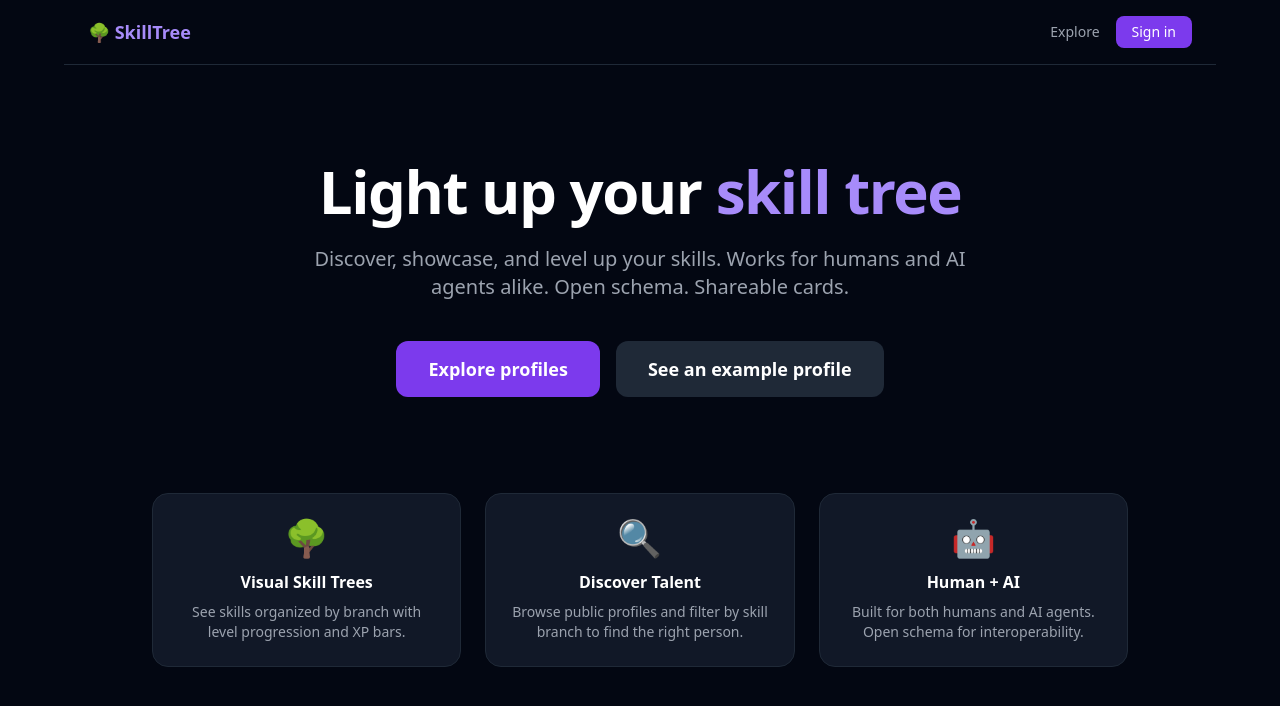
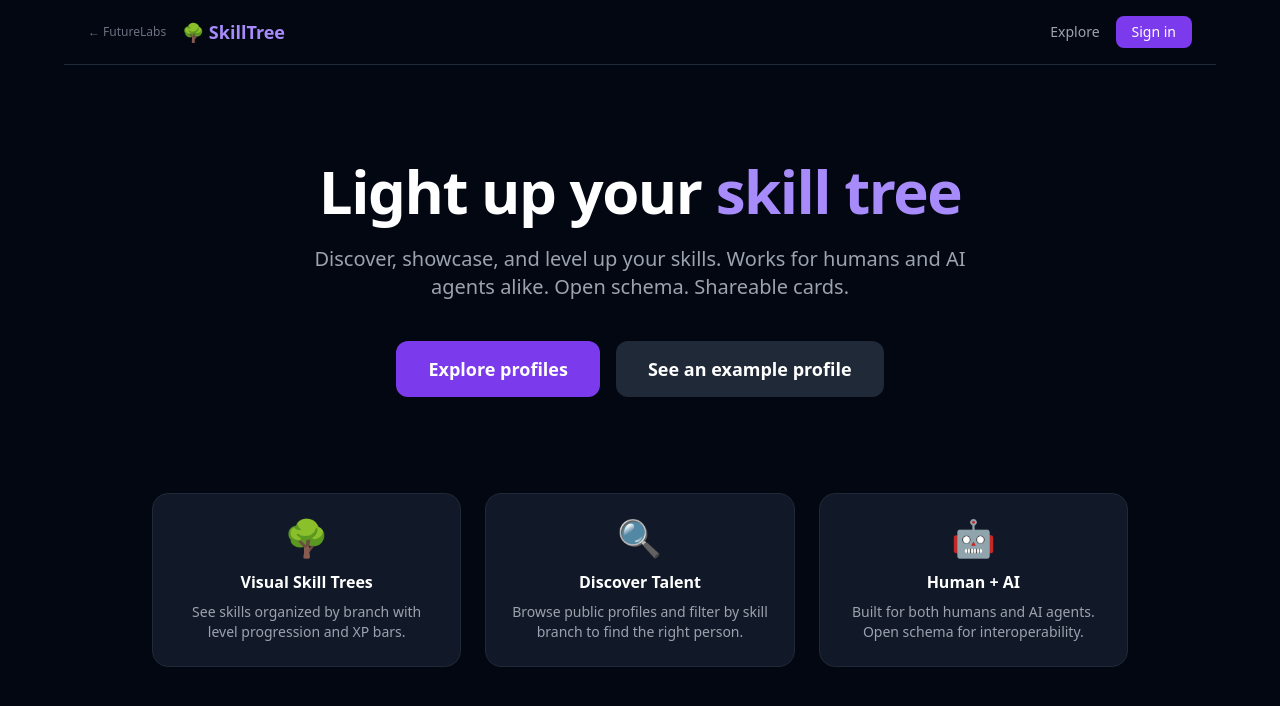
Before and after one commit to ElanCao/FutureLabs, a Next.js app in the folder platform/: page / in a window 1280 px wide. Shown: the top 706 px of the page. Built offline with nearby package versions, Linux system fonts and the light colour scheme; no server answers.

Commit message:
feat(platform): add FutureLabs back-link to platform nav
Per website governance Rule 5 (FUT-31): every subdomain must link
back to futurelabs.vip. Adds a subtle '← FutureLabs' link in the
platform header, left of the SkillTree logo.

Co-Authored-By: Paperclip <noreply@paperclip.ing>

```diff
--- a/platform/app/components/Nav.tsx
+++ b/platform/app/components/Nav.tsx
@@ -9,9 +9,17 @@
 
   return (
     <nav className="border-b border-gray-800 px-6 py-4 flex items-center justify-between max-w-6xl mx-auto">
-      <Link href="/" className="font-bold text-violet-400 text-lg">
-        🌳 SkillTree
-      </Link>
+      <div className="flex items-center gap-4">
+        <a
+          href="https://futurelabs.vip"
+          className="text-xs text-gray-500 hover:text-gray-300 transition-colors flex items-center gap-1"
+        >
+          ← FutureLabs
+        </a>
+        <Link href="/" className="font-bold text-violet-400 text-lg">
+          🌳 SkillTree
+        </Link>
+      </div>
       <div className="flex items-center gap-4">
         <Link href="/explore" className="text-sm text-gray-400 hover:text-white transition-colors">
           Explore
```
